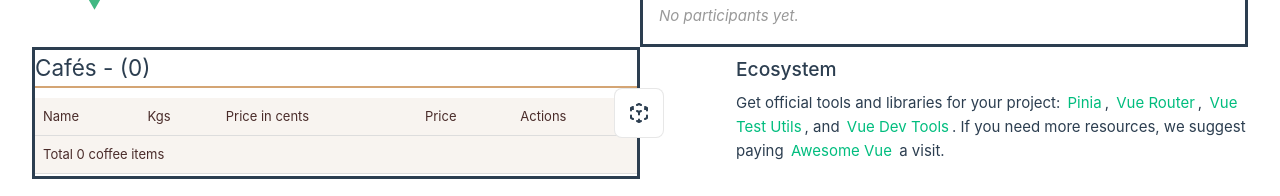
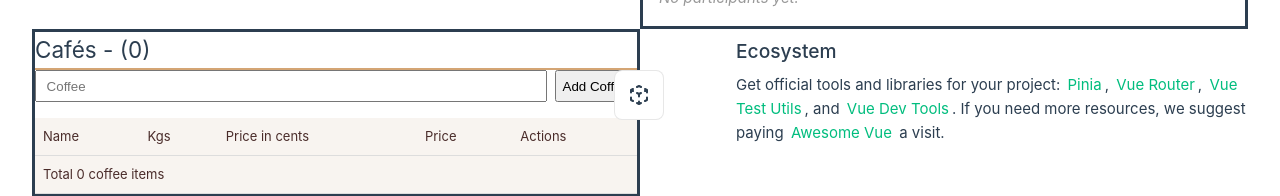
Before and after one commit to paulograbin/coffee, a Vue app: page / in a window 1280 px wide. Shown: the part 379-575 px from the top of the page. Built offline with nearby package versions, Linux system fonts and the light colour scheme; the HTML template or start-up script is replaced by a standard one.

Commit message:
Save and load coffees from localstorage

```diff
--- a/src/components/CoffeeTable.vue
+++ b/src/components/CoffeeTable.vue
@@ -1,17 +1,26 @@
 <script setup lang="ts">
 import { useCoffeeStore } from '@/stores/coffee-store.ts'
+import { ref } from 'vue'
 
 const store = useCoffeeStore()
 
-// function add() {
-// const random = crypto.randomUUID()
-// store.addCoffee(random)
-// }
+const newCoffee = ref('')
+
+function addCoffee() {
+  const random = crypto.randomUUID()
+
+  store.addCoffee(random, 5353, 34343)
+}
 </script>
 
 <template>
   <div class="coffee-table card">
     <h2 class="cardDescription">Cafés - ({{ store.coffees.length }})</h2>
+
+    <form @submit.prevent="addCoffee" class="add-form">
+      <input v-model="newCoffee" placeholder="Coffee" type="text" />
+      <button type="submit">Add Coffee</button>
+    </form>
 
     <table>
       <thead>
@@ -43,3 +52,16 @@ const store = useCoffeeStore()
     </table>
   </div>
 </template>
+
+<style scoped>
+.add-form {
+  display: flex;
+  gap: 0.5rem;
+  margin-bottom: 1rem;
+}
+
+.add-form input {
+  flex: 1;
+  padding: 0.4rem 0.6rem;
+}
+</style>
--- a/src/stores/coffee-store.ts
+++ b/src/stores/coffee-store.ts
@@ -13,7 +13,7 @@ export const useCoffeeStore = defineStore('coffees', () => {
   const storedCoffeeString = localStorage.getItem('coffees')
   const storedCoffee = storedCoffeeString ? JSON.parse(storedCoffeeString) : []
 
-  console.log(`Found ${storedCoffee.length} stored participants`)
+  console.log(`Found ${storedCoffee.length} stored coffees`)
 
   const coffees = ref<Coffee[]>(storedCoffee)
   let nextId = 1
@@ -21,7 +21,7 @@ export const useCoffeeStore = defineStore('coffees', () => {
   watch(coffees, (val) => {
     console.log(`Saving coffee to local storage...`)
     localStorage.setItem('coffees', JSON.stringify(val))
-  })
+  }, { deep: true})
 
   function addCoffee(name: string, weight: number, priceInCents: number) {
     console.log(`Adding coffee ${name} to ${nextId}`)
```
